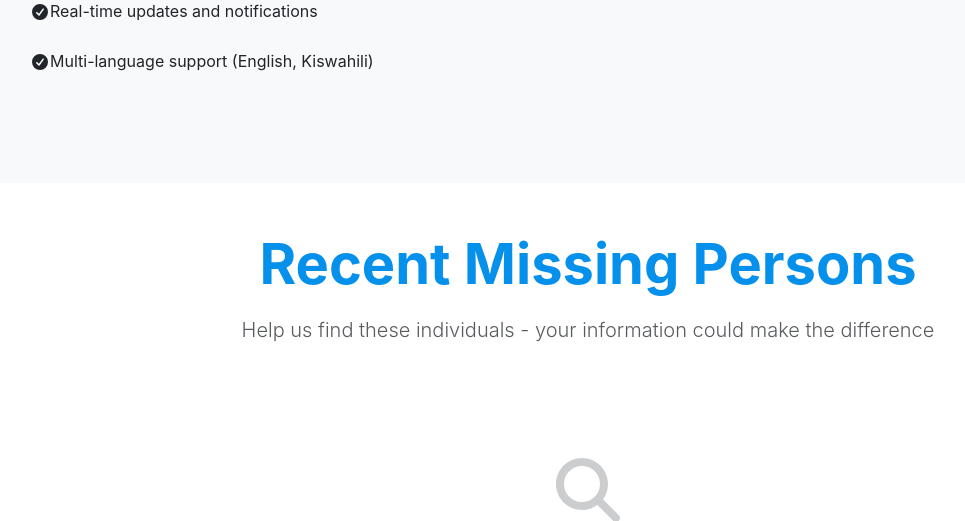
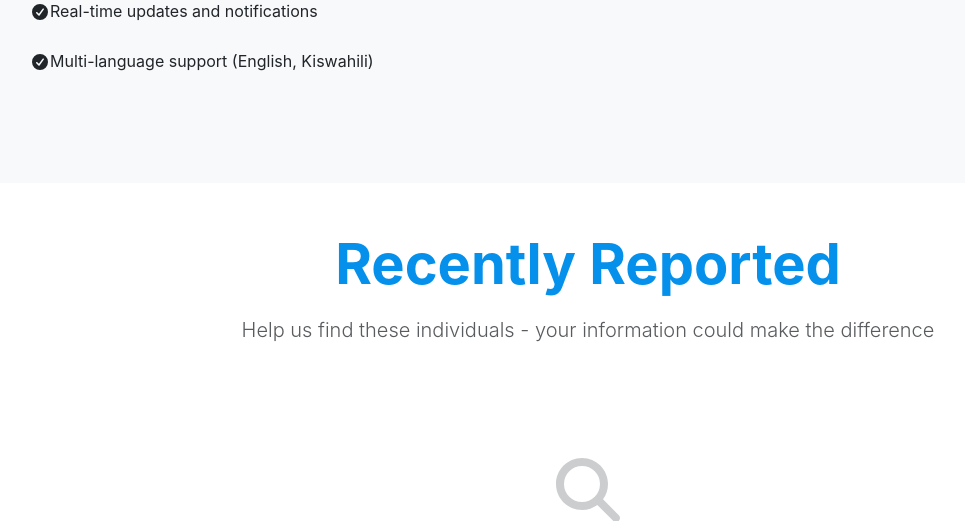
Before and after one commit to KagemaNjoroge/knmpdb, a Django app: page / in a window 1280 px wide. Shown: the part 2426-2947 px from the top of the page, without its empty margins (52-1017 px from the left). Run offline with Django 5.2, Linux system fonts and the light colour scheme; data that the repository does not hold is empty; parts of the project's set-up code (start-up, migrations or seed data) failed here and were passed over; some libraries are stand-ins or nearby versions.

Commit message:
Update heading for recent missing persons section to "Recently Reported"

```diff
--- a/templates/core/index.html
+++ b/templates/core/index.html
@@ -200,7 +200,7 @@
     <div class="container">
         <div class="row text-center mb-5">
             <div class="col-12">
-                <h2 class="display-4 fw-bold text-primary mb-3">Recent Missing Persons</h2>
+                <h2 class="display-4 fw-bold text-primary mb-3">Recently Reported</h2>
                 <p class="lead text-muted">Help us find these individuals - your information could make the difference
                 </p>
             </div>
```
